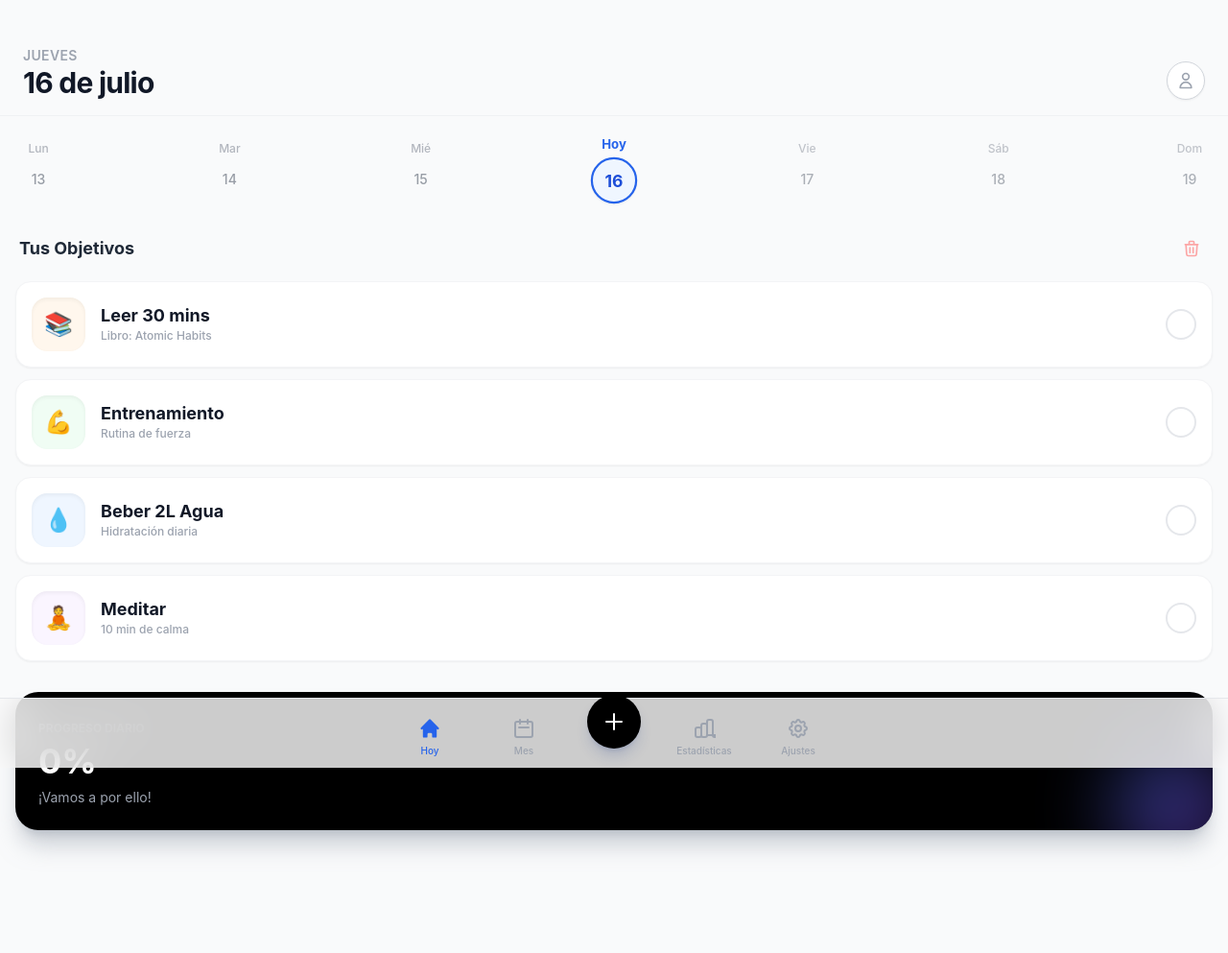
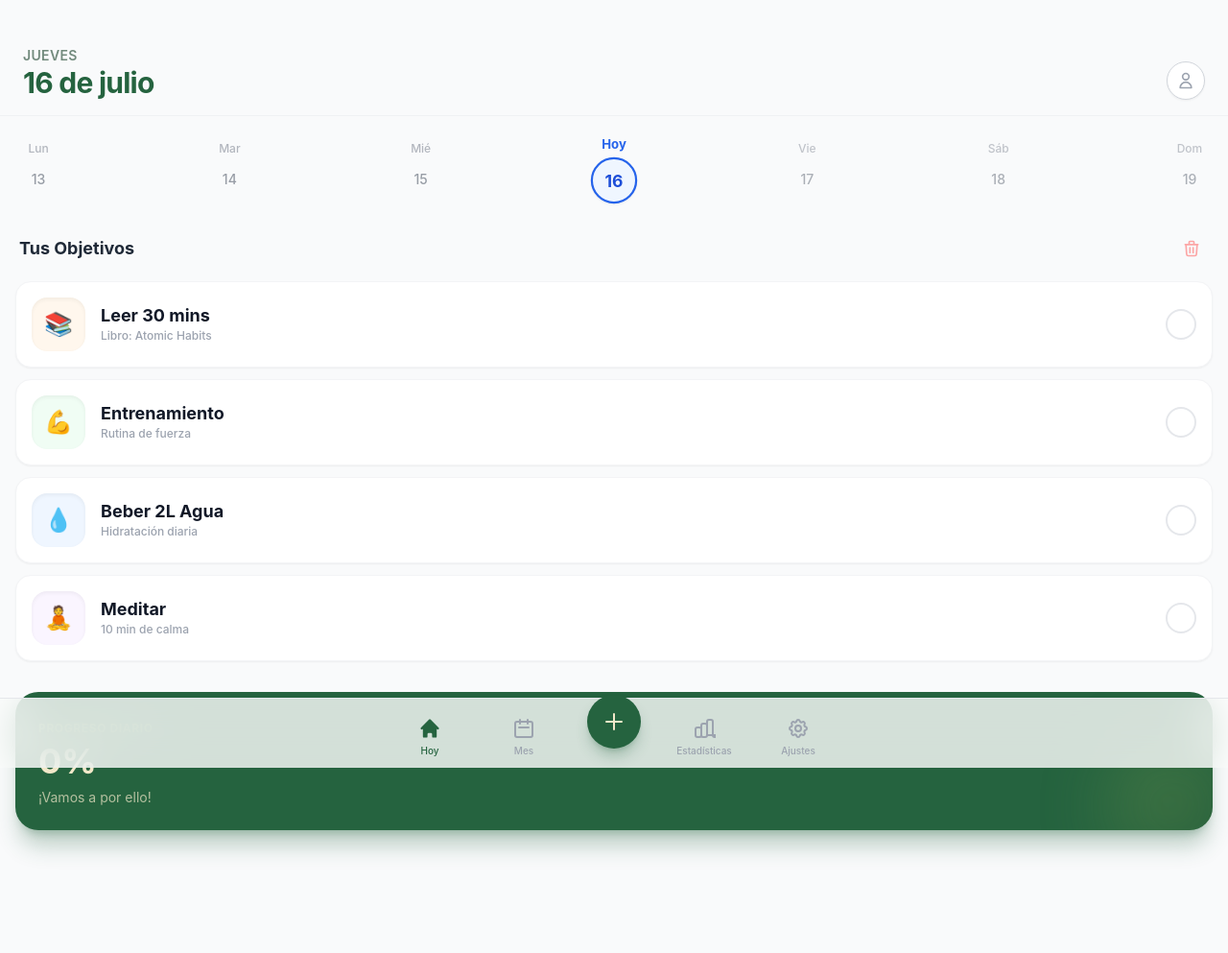
Before and after one commit to nicoars1/tracking-habits, a Flask app: page / in a window 1280 px wide. Shown: the whole page at 96% size. Run offline with Flask 3, Linux system fonts and the light colour scheme; data that the repository does not hold is empty; some libraries are stand-ins or nearby versions.

Commit message:
feature: color adjustments to the design of the various sections of the page. Added a new logo for the app

```diff
--- a/static/js/calendar.js
+++ b/static/js/calendar.js
@@ -56,7 +56,7 @@ async function renderCalendar() {
             html += `
             <div id="dia-actual" class="h-20 sm:h-24 flex flex-col items-center justify-between py-2 rounded-2xl bg-gray-50 border border-gray-100 cursor-pointer" onclick="openDayModal('${dateStr}')">
 
-                <div class="w-9 h-9 bg-black rounded-full flex items-center justify-center shadow-lg shadow-gray-400/50">
+                <div class="w-9 h-9 bg-[#25633f] rounded-full flex items-center justify-center shadow-lg shadow-gray-400/50">
                     <span class="text-base font-bold text-white">${day}</span>
                 </div>
 
--- a/templates/index.html
+++ b/templates/index.html
@@ -3,7 +3,7 @@
 <head>
     <meta charset="UTF-8">
     <meta name="viewport" content="width=device-width, initial-scale=1.0, maximum-scale=1.0, user-scalable=no">
-    <title>Habits App</title>
+    <title>ruti</title>
     <script src="https://cdn.tailwindcss.com"></script>
     <style>
         body { font-family: -apple-system, BlinkMacSystemFont, sans-serif; }
@@ -12,19 +12,21 @@
         .no-scrollbar { -ms-overflow-style: none; scrollbar-width: none; }
     </style>
     <link rel="stylesheet" href="{{ url_for('static', filename='css/styles.css') }}">
+    <link rel="icon" href="../static/img/favicon.ico">
 </head>
 <body class="bg-gray-50 text-gray-900 min-h-screen flex flex-col">
 
     <header class="sticky top-0 z-20 bg-gray-50/90 backdrop-blur-md border-b border-gray-200/50 px-6 pt-12 pb-4">
         <div class="flex justify-between items-end">
             <div>
-                <p id="header-dia-semana" class="text-sm font-semibold text-gray-400 uppercase tracking-wide">Cargando...</p>
-                <h1 id="header-fecha" class="text-3xl font-bold tracking-tight text-gray-900">...</h1>
+                <p id="header-dia-semana" class="text-sm font-semibold text-[#174028]/60 uppercase tracking-wide">Cargando...</p>
+                <h1 id="header-fecha" class="text-3xl font-bold tracking-tight text-[#25633f]">...</h1>
+
             </div>
             {% if 'user' in session %}
 
                 <button onclick="openProfileModal()" class="focus:outline-none transform active:scale-95 transition-transform">
-                    <div class="h-10 w-10 bg-gray-200 rounded-full overflow-hidden border border-gray-300 shadow-sm">
+                    <div class="h-10 w-10 bg-white rounded-full overflow-hidden border border-gray-300 shadow-sm flex items-center justify-center text-gray-400 hover:text-[#25633f] hover:border-[#25633f] hover:bg-gray-50 transition-colors">
                         <img src="https://api.dicebear.com/7.x/avataaars/svg?seed={{ session['user'] }}" alt="Usuario" class="w-full h-full object-cover">
                     </div>
                 </button>
@@ -61,28 +63,28 @@
         <div id="lista-habitos" class="space-y-3"></div>
 
 
-        <div class="mt-8 bg-black rounded-3xl p-6 text-white shadow-xl shadow-gray-400/50 relative overflow-hidden transition-all duration-500">
+        <div class="mt-8 bg-[#25633f] rounded-3xl p-6 text-[#f2e8c9] shadow-xl shadow-[#25633f]/30 relative overflow-hidden transition-all duration-500">
             <div class="relative z-10">
-                <span class="text-gray-400 text-xs font-bold uppercase">Progreso Diario</span>
-                <div id="progress-text" class="text-4xl font-bold mt-1">0%</div>
-                <p id="progress-msg" class="text-sm text-gray-400 mt-2">¡Vamos a por ello!</p>
+                <span class="text-[#a5c663] text-xs font-bold uppercase tracking-wider">Progreso Diario</span>
+                <div id="progress-text" class="text-4xl font-bold mt-1 text-[#f2e8c9]">0%</div>
+                <p id="progress-msg" class="text-[#f2e8c9]/70 text-sm mt-2">¡Vamos a por ello!</p>
             </div>
-            <div class="absolute -right-6 -bottom-10 w-32 h-32 bg-gradient-to-br from-blue-500 to-purple-600 rounded-full blur-2xl opacity-50"></div>
+            <div class="absolute -right-6 -bottom-10 w-32 h-32 bg-gradient-to-br from-[#a5c663] to-[#174028] rounded-full blur-2xl opacity-40"></div>
         </div>
 
     </main>
 
     <nav class="fixed bottom-0 w-full bg-white/80 backdrop-blur-xl border-t border-gray-200 pb-safe pt-2 px-6 z-50">
         <div class="flex justify-between items-center max-w-md mx-auto h-16">
-            <button class="flex flex-col items-center gap-1 text-blue-600 w-16">
+            <button class="flex flex-col items-center gap-1 text-[#25633f] w-16">
                 <svg class="w-6 h-6" fill="currentColor" viewBox="0 0 20 20"><path d="M10.707 2.293a1 1 0 00-1.414 0l-7 7a1 1 0 001.414 1.414L4 10.414V17a1 1 0 001 1h2a1 1 0 001-1v-2a1 1 0 011-1h2a1 1 0 011 1v2a1 1 0 001 1h2a1 1 0 001-1v-6.586l.293.293a1 1 0 001.414-1.414l-7-7z"></path></svg>
                 <span class="text-[10px] font-medium">Hoy</span>
             </button>
-            <a class="flex flex-col items-center gap-1 text-gray-400 hover:text-gray-600 w-16" href="{{ url_for('main.calendario') }}">
+            <a class="flex flex-col items-center gap-1 text-gray-400 hover:text-[#25633f] transition-colors w-16" href="{{ url_for('main.calendario') }}">
                 <svg class="w-6 h-6" fill="none" stroke="currentColor" viewBox="0 0 24 24"><path stroke-linecap="round" stroke-linejoin="round" stroke-width="2" d="M8 7V3m8 4V3m-9 8h10M5 21h14a2 2 0 002-2V7a2 2 0 00-2-2H5a2 2 0 00-2 2v12a2 2 0 002 2z"></path></svg>
                 <span class="text-[10px] font-medium">Mes</span>
             </a>
-            <button id="main-fab" onclick="handleFabClick()" class="bg-black text-white rounded-full p-4 -mt-8 shadow-lg shadow-blue-900/20 active:scale-90 transition-all duration-300">
+            <button id="main-fab" onclick="handleFabClick()" class="bg-[#25633f] text-[#f2e8c9] rounded-full p-4 -mt-8 shadow-lg shadow-[#25633f]/30 active:scale-90 transition-all duration-300">
 
                 <svg id="fab-icon-plus" class="w-6 h-6" fill="none" stroke="currentColor" viewBox="0 0 24 24">
                     <path stroke-linecap="round" stroke-linejoin="round" stroke-width="2" d="M12 4v16m8-8H4"></path>
@@ -93,11 +95,11 @@
                 </svg>
 
             </button>
-            <button onclick="openStadisticsModal()" class="flex flex-col items-center gap-1 text-gray-400 hover:text-gray-600 w-16">
+            <button onclick="openStadisticsModal()" class="flex flex-col items-center gap-1 text-gray-400 hover:text-[#25633f] transition-colors w-16">
                 <svg class="w-6 h-6" fill="none" stroke="currentColor" viewBox="0 0 24 24"><path stroke-linecap="round" stroke-linejoin="round" stroke-width="2" d="M9 19v-6a2 2 0 00-2-2H5a2 2 0 00-2 2v6a2 2 0 002 2h2a2 2 0 002-2zm0 0V9a2 2 0 012-2h2a2 2 0 012 2v10m-6 0a2 2 0 002 2h2a2 2 0 002-2m0 0V5a2 2 0 012-2h2a2 2 0 012 2v14a2 2 0 002 2h2a2 2 0 002-2z"></path></svg>
                 <span class="text-[10px] font-medium">Estadísticas</span>
             </button >
-            <a href="{{ url_for('main.settings') }}" class="flex flex-col items-center gap-1 text-gray-400 hover:text-gray-600 w-16">
+            <a href="{{ url_for('main.settings') }}" class="flex flex-col items-center gap-1 text-gray-400 hover:text-[#25633f] transition-colors w-16">
                 <svg class="w-6 h-6" fill="none" stroke="currentColor" viewBox="0 0 24 24"><path stroke-linecap="round" stroke-linejoin="round" stroke-width="2" d="M10.325 4.317c.426-1.756 2.924-1.756 3.35 0a1.724 1.724 0 002.573 1.066c1.543-.94 3.31.826 2.37 2.37a1.724 1.724 0 001.065 2.572c1.756.426 1.756 2.924 0 3.35a1.724 1.724 0 00-1.066 2.573c.94 1.543-.826 3.31-2.37 2.37a1.724 1.724 0 00-2.572 1.065c-.426 1.756-2.924 1.756-3.35 0a1.724 1.724 0 00-2.573-1.066c-1.543.94-3.31-.826-2.37-2.37a1.724 1.724 0 00-1.065-2.572c-1.756-.426-1.756-2.924 0-3.35a1.724 1.724 0 001.066-2.573c-.94-1.543.826-3.31 2.37-2.37.996.608 2.296.07 2.572-1.065z"></path><path stroke-linecap="round" stroke-linejoin="round" stroke-width="2" d="M15 12a3 3 0 11-6 0 3 3 0 016 0z"></path></svg>
                 <span class="text-[10px] font-medium">Ajustes</span>
             </a>
@@ -152,7 +154,7 @@
             </div>
 
             <div class="pt-4 mt-2 border-t border-gray-100 flex-shrink-0">
-                <button onclick="saveNewHabit()" class="w-full bg-black text-white py-4 rounded-2xl font-bold text-lg shadow-xl shadow-gray-300 active:scale-95 transition-transform hover:shadow-2xl flex items-center justify-center gap-2">
+                <button onclick="saveNewHabit()" class="w-full bg-[#25633f] text-[#f2e8c9] py-4 rounded-2xl font-bold text-lg shadow-xl shadow-[#25633f]/20 active:scale-95 transition-transform hover:shadow-2xl flex items-center justify-center gap-2">
                     <span>Crear Hábito</span>
                     <svg class="w-5 h-5" fill="none" stroke="currentColor" viewBox="0 0 24 24"><path stroke-linecap="round" stroke-linejoin="round" stroke-width="2" d="M14 5l7 7m0 0l-7 7m7-7H3"></path></svg>
                 </button>
--- a/templates/login.html
+++ b/templates/login.html
@@ -3,7 +3,8 @@
 <head>
     <meta charset="UTF-8">
     <meta name="viewport" content="width=device-width, initial-scale=1.0, maximum-scale=1.0, user-scalable=no">
-    <title>Iniciar Sesión - Habits App</title>
+    <title>Iniciar Sesión - ruti</title>
+    <link rel="icon" href="../static/img/favicon.ico">
     <script src="https://cdn.tailwindcss.com"></script>
     <style>
         body { font-family: -apple-system, BlinkMacSystemFont, sans-serif; }
--- a/templates/register.html
+++ b/templates/register.html
@@ -3,7 +3,8 @@
 <head>
     <meta charset="UTF-8">
     <meta name="viewport" content="width=device-width, initial-scale=1.0, maximum-scale=1.0, user-scalable=no">
-    <title>Registro - Habits App</title>
+    <title>Registro - ruti</title>
+    <link rel="icon" href="../static/img/favicon.ico">
     <script src="https://cdn.tailwindcss.com"></script>
     <style>
         body { font-family: -apple-system, BlinkMacSystemFont, sans-serif; }
--- a/templates/reset.html
+++ b/templates/reset.html
@@ -3,7 +3,8 @@
 <head>
     <meta charset="UTF-8">
     <meta name="viewport" content="width=device-width, initial-scale=1.0, maximum-scale=1.0, user-scalable=no">
-    <title>Nueva Contraseña - Habits App</title>
+    <title>Nueva Contraseña - ruti</title>
+    <link rel="icon" href="../static/img/favicon.ico">
     <script src="https://cdn.tailwindcss.com"></script>
     <style>
         body { font-family: -apple-system, BlinkMacSystemFont, sans-serif; }
--- a/templates/reset_password.html
+++ b/templates/reset_password.html
@@ -3,7 +3,8 @@
 <head>
     <meta charset="UTF-8">
     <meta name="viewport" content="width=device-width, initial-scale=1.0, maximum-scale=1.0, user-scalable=no">
-    <title>Iniciar Sesión - Habits App</title>
+    <title>Iniciar Sesión - ruti</title>
+    <link rel="icon" href="../static/img/favicon.ico">
     <script src="https://cdn.tailwindcss.com"></script>
     <style>
         body { font-family: -apple-system, BlinkMacSystemFont, sans-serif; }
--- a/templates/settings.html
+++ b/templates/settings.html
@@ -3,7 +3,8 @@
 <head>
     <meta charset="UTF-8">
     <meta name="viewport" content="width=device-width, initial-scale=1.0, maximum-scale=1.0, user-scalable=no">
-    <title>Ajustes - Habits App</title>
+    <title>Ajustes - ruti</title>
+    <link rel="icon" href="../static/img/favicon.ico">
     <script src="https://cdn.tailwindcss.com"></script>
     <style>
         body { font-family: -apple-system, BlinkMacSystemFont, sans-serif; }
```
Also changed, not shown: templates/calendario.html (+30 -5 lines), static/img/favicon.ico (added).
